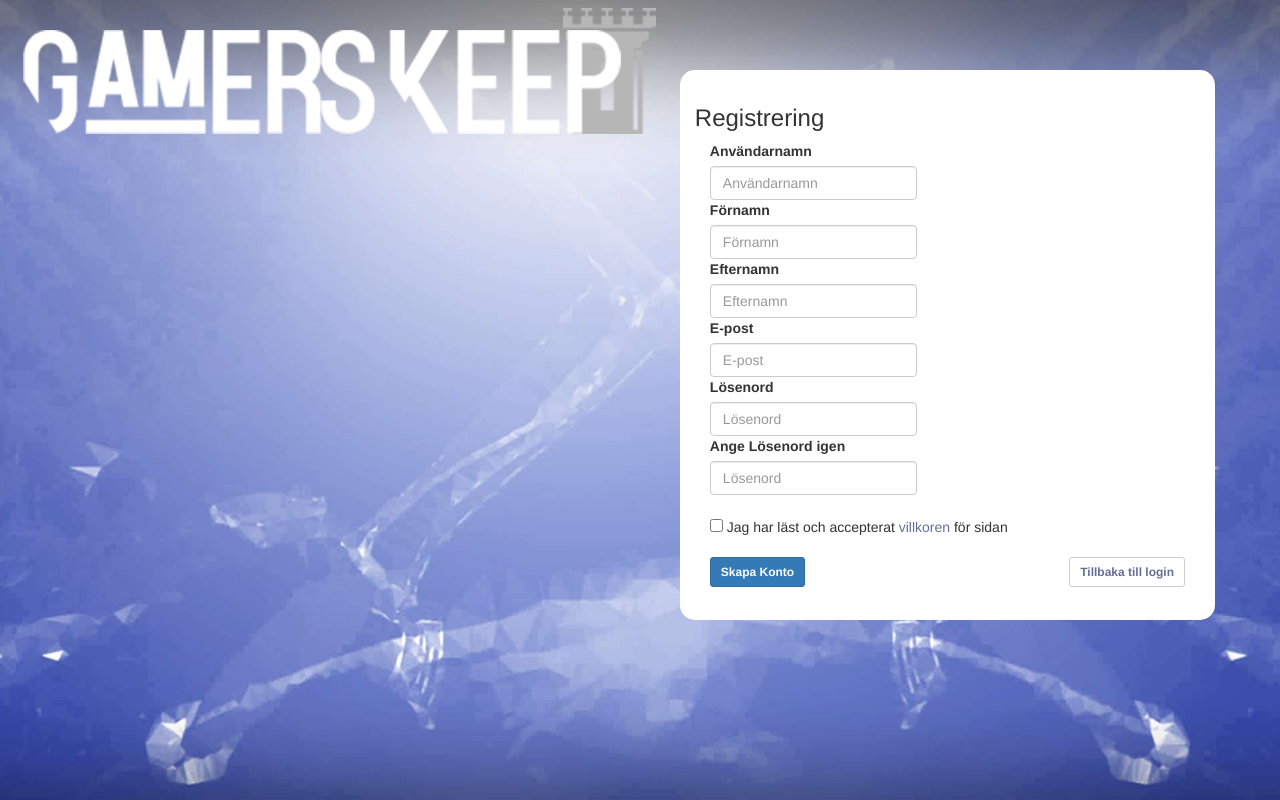
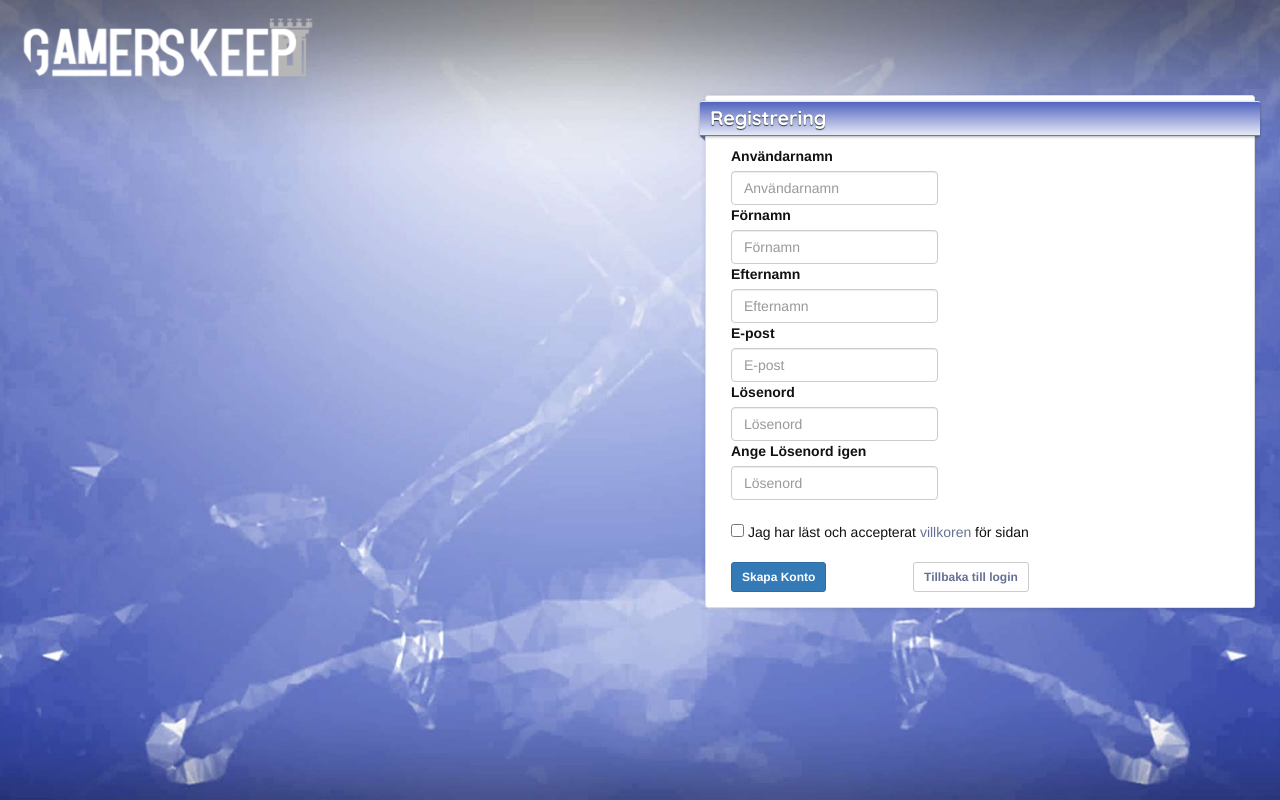
Before and after one commit to Robjen12/GamersKeep, a PHP site: page /register.php in a window 1280 px wide. Run offline with PHP 8.4, Linux system fonts and the light colour scheme; some web fonts are replaced.

Commit message:
registrering style

```diff
--- a/css/style.css
+++ b/css/style.css
@@ -7,6 +7,14 @@
 html, body
 {
 	height: 100%;
+}
+body.register {
+overflow: hidden;
+margin-left: -30px;
+margin-right: -15px;
+margin-top: 0;
+margin-bottom: 0;
+
 }
 
 .login-wrapper
@@ -158,7 +166,7 @@ html, body
 	margin-right: 50px;
 	margin-top: 70px;
 	float:right;
-	width: 65%;
+	width: 100%;
 
 }
 .toplist,
@@ -1785,3 +1793,12 @@ overflow-y: auto;
 height: 150px;
 margin-left: 40px;
 }
+
+.margin-top-register{
+	margin-top: -75px;
+	margin-left: -25px;
+}
+.register-right {
+	margin-right: 25px;
+
+}
--- a/register.php
+++ b/register.php
@@ -124,19 +124,22 @@ $content = <<<END
 
 </head>
 
-<body class="register-forgot-background">
-	<div id="container-fluid">
-		<div class="row">
-			<div class="col-md-4 pull-left">
-				<img src="images/logo.png">
-			</div><!-- col md 4 -->
+<body class="register">
 
-			<div class="col-md-8 pull-right">
-				<div class="register">
+		<div class="row margin-top-75">
+			<div class="col-md-6 pull-left margin-top-register">
+				<img src="images/logo.png" width="50%">
+			</div><!-- col md 6 -->
+
+			<div class="col-md-6 col-sm-6 register-right panel-width-550px panel panel-default pull-right">
+
 				{$feedback4}
-					<h3 class="">Registrering</h3>
+					<div class="panel-heading panel-heading-560px">Registrering</div>
+
+					<div class="panel-body height-410px pull-left">
+
 						<form action="register.php" method="post" id="register-form" class="form-inline">
-					<div class="form-group col-lg-12">
+						<div class="form-group">
 						{$feedback1}
 							<label for="keepername">Användarnamn</label></br>
 							<input type="text" class="form-control" id="keepername" name="keepername" value="{$keepername}" placeholder="Användarnamn"></br>
```
Lines whose indentation alone changed are shown as unchanged.
